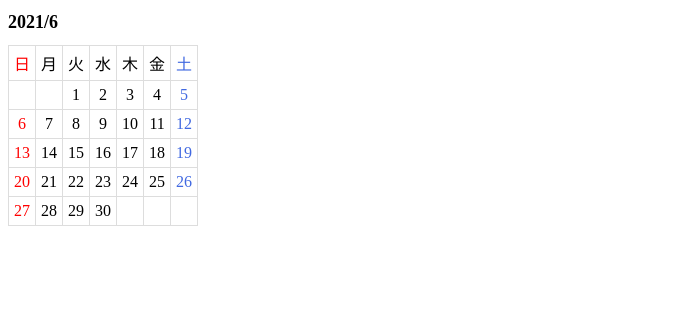
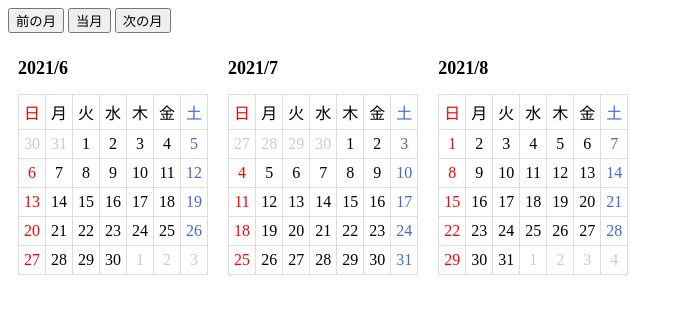
Before and after one commit to Charlie-Aki/Calendar, a plain HTML site: page index.html in a window 1280 px wide. Shown: the whole page, without its empty margins (0-683 px from the left). Drawn offline with Linux system fonts and the light colour scheme.

Commit message:
Add Button

```diff
--- a/css/style.css
+++ b/css/style.css
@@ -1,5 +1,14 @@
 body {
   background-color: #ffffff;
+}
+
+#calendar {
+  display: flex;
+  flex-wrap: wrap;
+}
+
+section {
+  margin: 10px;
 }
 
 h1 {
@@ -24,3 +33,7 @@ td:first-child {
 td:last-child {
   color: royalblue;
 }
+
+td.is-disabled {
+  color: #ccc;
+}
--- a/index.html
+++ b/index.html
@@ -8,6 +8,9 @@
   <link rel="stylesheet" href="./css/style.css">
 </head>
 <body>
+  <button id="prev" type="button">前の月</button>
+  <button id="refresh" type="button">当月</button>
+  <button id="next" type="button">次の月</button>
   <div id="calendar"></div>
   <script src="./js/calendar.js"></script>
 </body>
--- a/js/calendar.js
+++ b/js/calendar.js
@@ -1,34 +1,80 @@
-const weeks = ['日', '月', '火', '水', '木', '金', '土'];
-const date = new Date();
-const year = date.getFullYear();
-const month = date.getMonth() + 1;
-const startDate = new Date(year, month - 1 , 1); // 月の最初の日を取得
-const endDate = new Date(year, month, 0); //月の最後の日を取得
-const endDayCount = endDate.getDate(); // 月の末日
-const startDay = startDate.getDay(); //曜日
-let dayCount = 1; // 日にちのカウント
+const dayList = ['日', '月', '火', '水', '木', '金', '土'];
+
+// 今月の情報
+const date = new Date(); // 本日の日付をインスタンス化。Date()の引数は(年,月-1,日)。Date(2021,5,0)だと2021年5月30日。Date(2021,5,2)だと2021年6月2日。
+let year = date.getFullYear(); // 本日の年を取得。
+let month = date.getMonth() + 1; // getMonth()は1月が0, 2月が1みたいになってるので今月を表すには+1する。
+
+// カレンダー表示数の設定
+const config = {
+  show: 3,
+}
+
+// main関数
+showCalendar(year, month);
+document.querySelector('#prev').addEventListener('click', moveCalendar);
+document.querySelector('#refresh').addEventListener('click', moveCalendar);
+document.querySelector('#next').addEventListener('click', moveCalendar);
+
+// カレンダー複数回表示関数
+function showCalendar (year, month) {
+  for (i_show = 0; i_show < config.show; i_show++) {
+    let calendarHtml = createCalendar(year, month);
+    let sec = document.createElement('section');
+    sec.innerHTML = calendarHtml;
+    document.querySelector('#calendar').appendChild(sec);
+
+    month++;
+    if (month > 12) {
+      year++;
+      month = 1;
+    }
+  }
+}
+
+// ひと月分のカレンダー生成関数
+function createCalendar (year, month) {
+  const startDate = new Date(year, month - 1, 1); // 今月の最初の日をインスタンス化。
+  const startDay = startDate.getDay(); //曜日の番号を取得(例えば火曜日なら0:日,1:月,2:火なので2)。dayList[startDay]で'火'を表示。
+  const endDate = new Date(year, month, 0); // 今月の末日をインスタンス化。
+  const endDayCount = endDate.getDate(); // 今月の末日を取得。
+
+  // 前月の情報
+  const lastMonthEndDate = new Date(year, month - 1, 0); // 前月の末日をインスタンス化。
+  const lastMonthEndDayCount = lastMonthEndDate.getDate(); // 前月の末日を取得。
+
+  // 初期化
+  let dayCount = 1; // 日にちのカウント(初期値は1日の1)
   let calendarHtml = ''; // HTMLを組み立てる変数
 
+  // カレンダーの見出し作成(年/月)
   calendarHtml += '<h1>' + year + '/' + month + '</h1>';
+
+  // カレンダーの表作成
   calendarHtml += '<table>';
 
   // 曜日の行を作成
-for (let i = 0; i < weeks.length; i++) {
-  calendarHtml += '<td>' + weeks[i] + '</td>'
+  for (let i_day = 0; i_day < dayList.length; i_day++) {
+    calendarHtml += '<td>' + dayList[i_day] + '</td>'
   }
 
-for (let w = 0; w < 5 ; w++) {
+  for (let i_week = 0; i_week < 5; i_week++) {
     calendarHtml += '<tr>';
 
-  for (let d = 0; d < 7; d++) {
-    if (w == 0 && d < startDay) {
-      //1行目で1日の曜日の前
-      calendarHtml += '<td></td>';
+    for (let i_day = 0; i_day < dayList.length; i_day++) {
+      if (i_week == 0 && i_day < startDay) {
+        // (1)1行目で1日の曜日の前
+        let num = lastMonthEndDayCount - startDay + i_day + 1;
+        calendarHtml += '<td class="is-disabled">' + num + '</td>';
       } else if (dayCount > endDayCount) {
-      // 末尾の日数を超えた
-      calendarHtml += '<td></td>';
+        // (3)末尾の日付を超えた
+        let num = dayCount - endDayCount;
+        calendarHtml += '<td class="is-disabled">' + num + '</td>';
+        dayCount++;
       } else {
-      calendarHtml += '<td>' + dayCount + '</td>';
+        // (2)当月の日付
+        let num = dayCount;
+        calendarHtml += '<td>' + num + '</td>';
         dayCount++;
       }
     }
@@ -36,4 +82,36 @@ for (let w = 0; w < 5 ; w++) {
   }
   calendarHtml += '</table>';
 
-document.querySelector('#calendar').innerHTML = calendarHtml;
+  return calendarHtml;
+}
+
+// 前月,当月,翌月の移動ボタン関数
+function moveCalendar (e) {
+  document.querySelector('#calendar').innerHTML = '';
+
+  if (e.target.id === 'prev') {
+    month--;
+
+    if (month < 1) {
+      year--;
+      month = 12;
+    }
+  }
+
+  if (e.target.id === 'refresh') {
+    year = date.getFullYear();
+    month = date.getMonth() + 1;
+  }
+
+  if (e.target.id === 'next') {
+    month++;
+
+    if (month > 12) {
+      year++;
+      month = 1;
+    }
+  }
+
+  showCalendar(year, month);
+
+}
```
Lines whose indentation alone changed are shown as unchanged.
